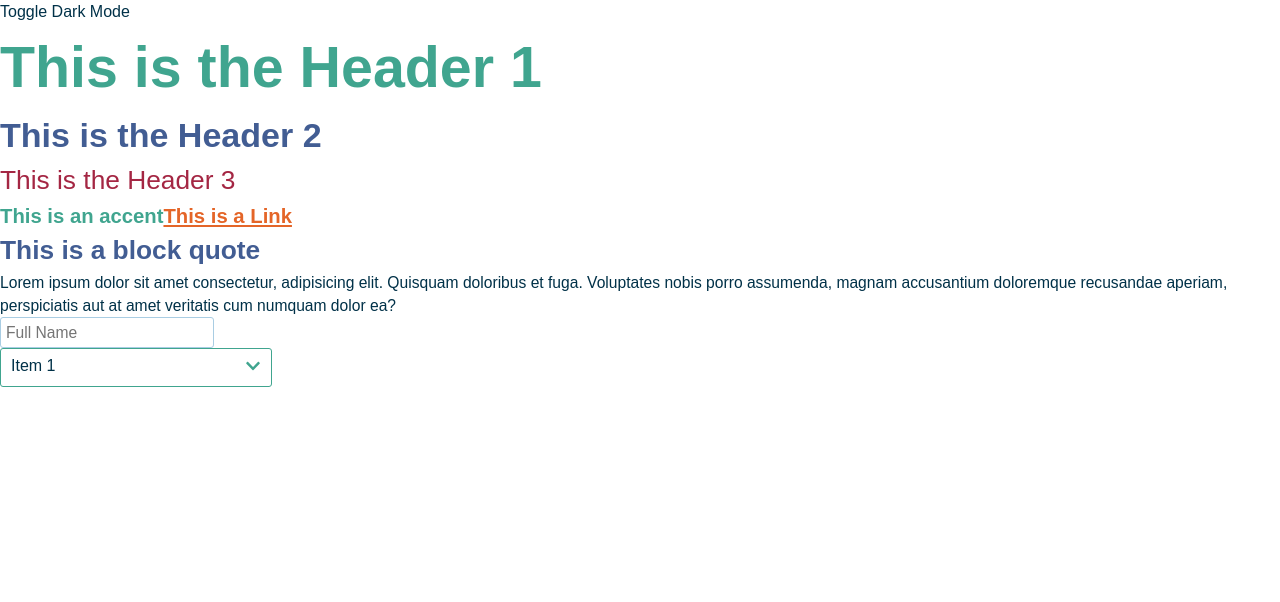
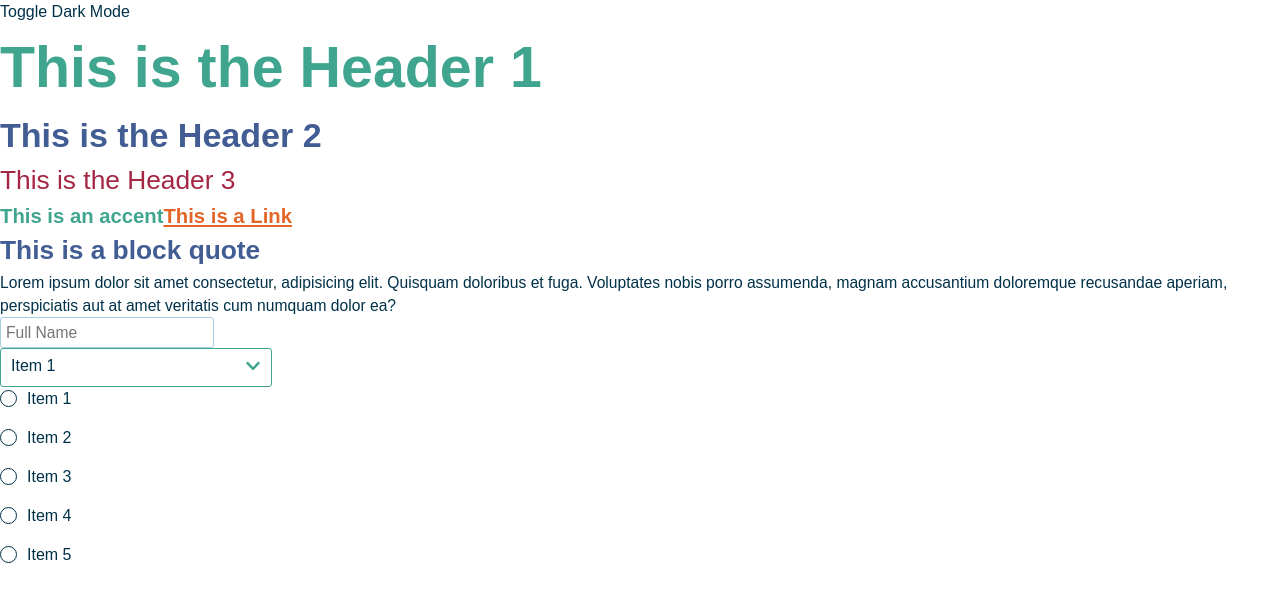
Before and after one commit to BrattyShiba/next-nvisia-ds, a Next.js app: page / in a window 1280 px wide. Shown: the top 602 px of the page. Built offline with nearby package versions, Linux system fonts and the light colour scheme; a web font is replaced by a local one.

Commit message:
radio checkin

```diff
--- a/package.json
+++ b/package.json
@@ -12,6 +12,7 @@
   },
   "dependencies": {
     "@next/font": "^13.0.4",
+    "@radix-ui/react-radio-group": "^1.1.0",
     "@radix-ui/react-select": "^1.1.2",
     "@types/node": "18.11.9",
     "@types/react": "18.0.25",
--- /dev/null
+++ b/src/pages/components/Radio.tsx
@@ -0,0 +1,46 @@
+import React, { PropsWithChildren } from "react";
+import * as RadioGroup from "@radix-ui/react-radio-group";
+
+interface RadiosProps {
+  defaultValue?: string;
+  label: string;
+}
+interface RadioProps {
+  value: string;
+  id: string;
+  label: string;
+}
+
+export const Radios = ({
+  children,
+  ...props
+}: PropsWithChildren<RadiosProps>) => {
+  return (
+    <RadioGroup.Root
+      className="radios-container"
+      defaultValue={props.defaultValue}
+      aria-label={props.label}
+    >
+      {children}
+    </RadioGroup.Root>
+  );
+};
+
+export const Radio = ({ ...props }: RadioProps) => {
+  return (
+    <div className="radios-group">
+      <RadioGroup.Item
+        className="radios-item"
+        value={props.value}
+        id={props.id}
+      >
+        <RadioGroup.Indicator className="radios-indicator" />
+      </RadioGroup.Item>
+      <label className="radios-label" htmlFor={props.id}>
+        {props.label}
+      </label>
+    </div>
+  );
+};
+
+export default Radios;
--- a/src/pages/index.tsx
+++ b/src/pages/index.tsx
@@ -5,6 +5,7 @@ import { InputField } from "./components/InputField";
 import { Dropdown, DropdownItem } from "./components/Dropdown";
 import { useTheme } from "./context/ThemeContext";
 import { useEffect } from "react";
+import Radios, { Radio } from "./components/Radio";
 
 export default function Home() {
   const { isDarkTheme, toggleTheme } = useTheme();
@@ -53,6 +54,13 @@ export default function Home() {
           <DropdownItem value="3">Item 3</DropdownItem>
           <DropdownItem value="4">Item 4</DropdownItem>
         </Dropdown>
+        <Radios label={"Radio Group"}>
+          <Radio value="1" label="Item 1" id="1"></Radio>
+          <Radio value="2" label="Item 2" id="2"></Radio>
+          <Radio value="3" label="Item 3" id="3"></Radio>
+          <Radio value="4" label="Item 4" id="4"></Radio>
+          <Radio value="5" label="Item 5" id="5"></Radio>
+        </Radios>
       </main>
     </div>
   );
--- a/src/styles/scss/main.scss
+++ b/src/styles/scss/main.scss
@@ -1 +1,2 @@
 @use "./dropdown.scss";
+@use "./radio.scss";
--- /dev/null
+++ b/src/styles/scss/radio.scss
@@ -0,0 +1,50 @@
+[data-theme="light-theme"] {
+  --radio-border: var(--nv-color-base-blue-500);
+  --radio-indicator: var(--nv-color-base-green-200);
+}
+[data-theme="dark-theme"] {
+  --radio-border: var(--nv-color-base-green-100);
+  --radio-indicator: var(--nv-color-base-green-100);
+}
+
+.radios {
+  &-container {
+    display: flex;
+    flex-direction: column;
+    gap: 15px;
+  }
+  &-item {
+    width: 15px;
+    height: 15px;
+    border-radius: 100%;
+    border: 1px solid var(--radio-border);
+    &:focus {
+      box-shadow: 0 0 0 1px var(--radio-border);
+    }
+  }
+  &-group {
+    display: flex;
+    align-items: center;
+  }
+  &-indicator {
+    display: flex;
+    align-items: center;
+    justify-content: center;
+    width: 100%;
+    height: 100%;
+    position: relative;
+    &:after {
+      content: "";
+      display: block;
+      width: 10px;
+      height: 10px;
+      border-radius: 50%;
+      background-color: var(--radio-indicator);
+    }
+  }
+  &-label {
+    color: var(--nv-elements-color);
+    user-select: none;
+    padding-left: 10px;
+  }
+}
```
Also changed, not shown: 1 other file (tests, documents, lock files or other folders).
